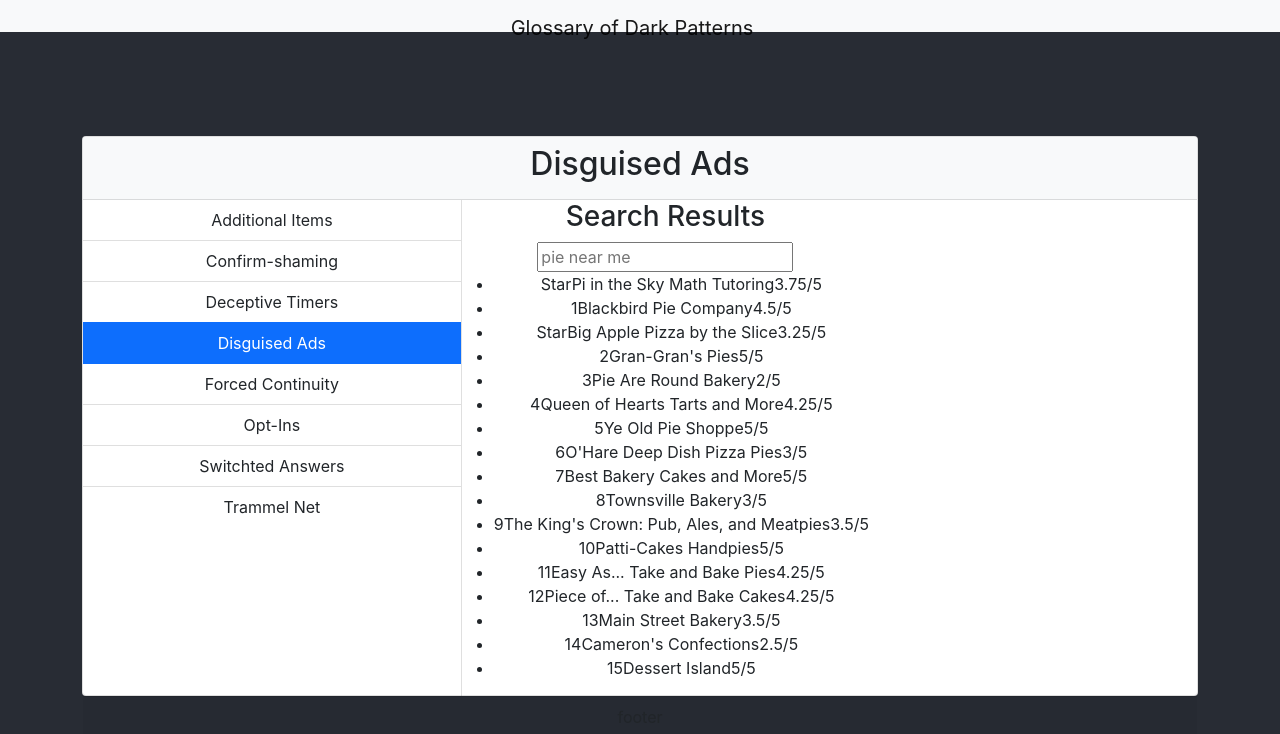
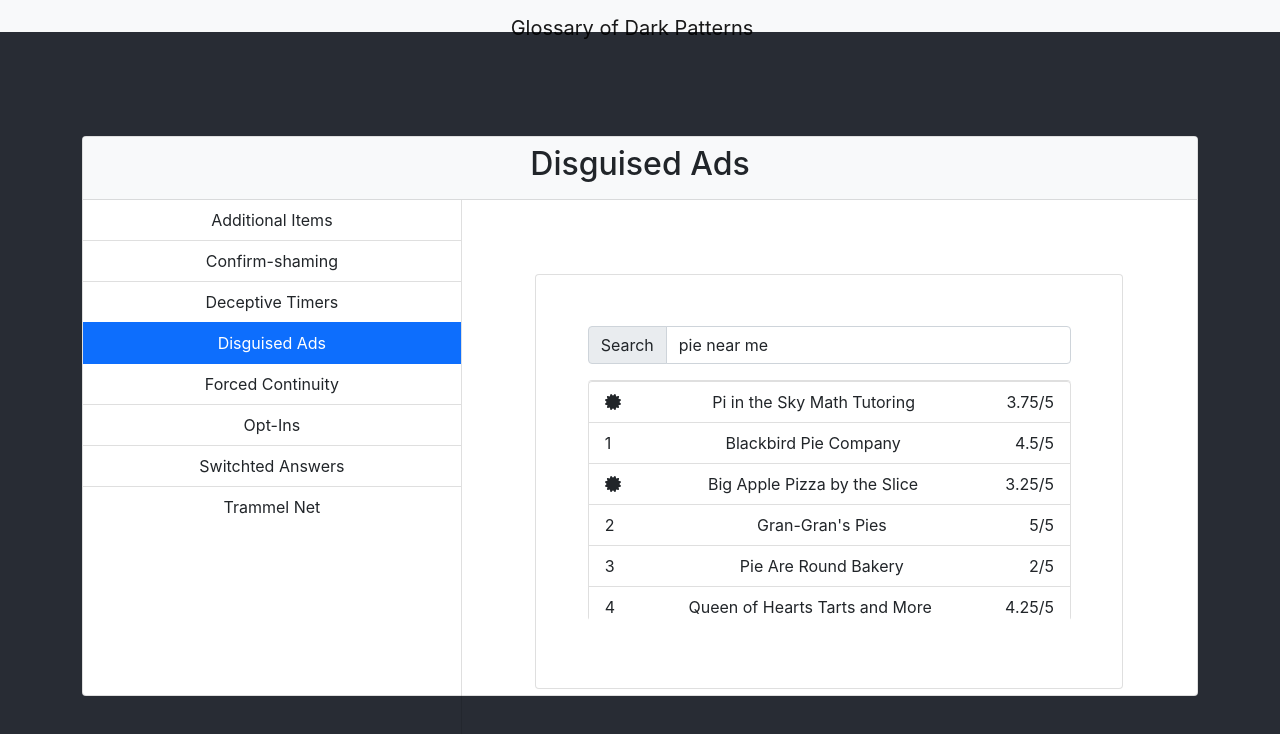
Before and after one commit to whysgai/dark-pattern-glossary, a React (Create React App) app: page / in a window 1280 px wide. Both pictures are taken after a click on the button "Disguised Ads". Shown: the top 734 px of the page. Built offline with nearby package versions, Linux system fonts and the light colour scheme.

Commit message:
style: Add styling for disguised ads

```diff
--- a/src/components/DisguisedAds.js
+++ b/src/components/DisguisedAds.js
@@ -1,98 +1,103 @@
+import {FontAwesomeIcon} from "@fortawesome/react-fontawesome";
+import {faCertificate} from "@fortawesome/free-solid-svg-icons";
+
 const DisguisedAds = () =>
-    <div>
-        <h3>Search Results</h3>
-        <label>
-            <input placeholder="pie near me"/>
+    <div className="disguised-ads standard-layout">
+        <div className="card card-body">
+            <div className="input-group">
+                <label className="input-group-text">
+                    Search
                 </label>
-        <ul className="results-list">
-            <li className="result">
-                <span className="result-prefix">Star</span>
+                <input className="form-control" value="pie near me"/>
+            </div>
+            <ul className="results-list list-group">
+                <li className="result list-group-item list-group-item-action">
+                    <span className="result-prefix"><FontAwesomeIcon icon={faCertificate}/></span>
                     <span className="result-text">Pi in the Sky Math Tutoring</span>
                     <span>3.75/5</span>
                 </li>
-            <li className="result">
+                <li className="result list-group-item list-group-item-action">
                     <span className="result-prefix">1</span>
                     <span className="result-text">Blackbird Pie Company</span>
                     <span>4.5/5</span>
                 </li>
-            <li className="result">
-                <span className="result-prefix">Star</span>
+                <li className="result list-group-item list-group-item-action">
+                    <span className="result-prefix"><FontAwesomeIcon icon={faCertificate}/></span>
                     <span className="result-text">Big Apple Pizza by the Slice</span>
                     <span>3.25/5</span>
                 </li>
-            <li className="result">
+                <li className="result list-group-item list-group-item-action">
                     <span className="result-prefix">2</span>
                     <span className="result-text">Gran-Gran's Pies</span>
                     <span>5/5</span>
                 </li>
-            <li className="result">
+                <li className="result list-group-item list-group-item-action">
                     <span className="result-prefix">3</span>
                     <span className="result-text">Pie Are Round Bakery</span>
                     <span>2/5</span>
                 </li>
-            <li className="result">
+                <li className="result list-group-item list-group-item-action">
                     <span className="result-prefix">4</span>
                     <span className="result-text">Queen of Hearts Tarts and More</span>
                     <span>4.25/5</span>
                 </li>
-            <li className="result">
+                <li className="result list-group-item list-group-item-action">
                     <span className="result-prefix">5</span>
                     <span className="result-text">Ye Old Pie Shoppe</span>
                     <span>5/5</span>
                 </li>
-            <li className="result">
+                <li className="result list-group-item list-group-item-action">
                     <span className="result-prefix">6</span>
                     <span className="result-text">O'Hare Deep Dish Pizza Pies</span>
                     <span>3/5</span>
                 </li>
-            <li className="result">
+                <li className="result list-group-item list-group-item-action">
                     <span className="result-prefix">7</span>
                     <span className="result-text">Best Bakery Cakes and More</span>
                     <span>5/5</span>
                 </li>
-            <li className="result">
+                <li className="result list-group-item list-group-item-action">
                     <span className="result-prefix">8</span>
                     <span className="result-text">Townsville Bakery</span>
                     <span>3/5</span>
                 </li>
-            <li className="result">
+                <li className="result list-group-item list-group-item-action">
                     <span className="result-prefix">9</span>
                     <span className="result-text">The King's Crown: Pub, Ales, and Meatpies</span>
                     <span>3.5/5</span>
                 </li>
-            <li className="result">
+                <li className="result list-group-item list-group-item-action">
                     <span className="result-prefix">10</span>
                     <span className="result-text">Patti-Cakes Handpies</span>
                     <span>5/5</span>
                 </li>
-            <li className="result">
+                <li className="result list-group-item list-group-item-action">
                     <span className="result-prefix">11</span>
                     <span className="result-text">Easy As... Take and Bake Pies</span>
                     <span>4.25/5</span>
                 </li>
-            <li className="result">
+                <li className="result list-group-item list-group-item-action">
                     <span className="result-prefix">12</span>
                     <span className="result-text">Piece of... Take and Bake Cakes</span>
                     <span>4.25/5</span>
                 </li>
-            <li className="result">
+                <li className="result list-group-item list-group-item-action">
                     <span className="result-prefix">13</span>
                     <span className="result-text">Main Street Bakery</span>
                     <span>3.5/5</span>
                 </li>
-            <li className="result">
+                <li className="result list-group-item list-group-item-action">
                     <span className="result-prefix">14</span>
                     <span className="result-text">Cameron's Confections</span>
                     <span>2.5/5</span>
                 </li>
-            <li className="result">
+                <li className="result list-group-item list-group-item-action">
                     <span className="result-prefix">15</span>
                     <span className="result-text">Dessert Island</span>
                     <span>5/5</span>
                 </li>
-
-
             </ul>
+        </div>
     </div>
 
 export default DisguisedAds;
--- a/src/styles/styles.css
+++ b/src/styles/styles.css
@@ -66,7 +66,7 @@ main.background {
     width: 75%;
 }
 
-.trammel-net, .switched-answers, .optins, .forced-continuity {
+.trammel-net, .switched-answers, .optins, .forced-continuity, .disguised-ads {
     width: 100%;
     height: 100%;
     /* display: flex; */
@@ -87,6 +87,19 @@ main.background {
 }
 
 
+
+
+.disguised-ads .results-list {
+    /* border: thin black solid; */
+    overflow-y: scroll;
+    max-height: 30vh;
+    list-style-type: none;
+}
+
+.disguised-ads .result {
+    display: flex;
+    justify-content: space-between;
+}
 
 .forced-continuity .req-asterisk {
     /* color: red; */
```
Lines whose indentation alone changed are shown as unchanged.
